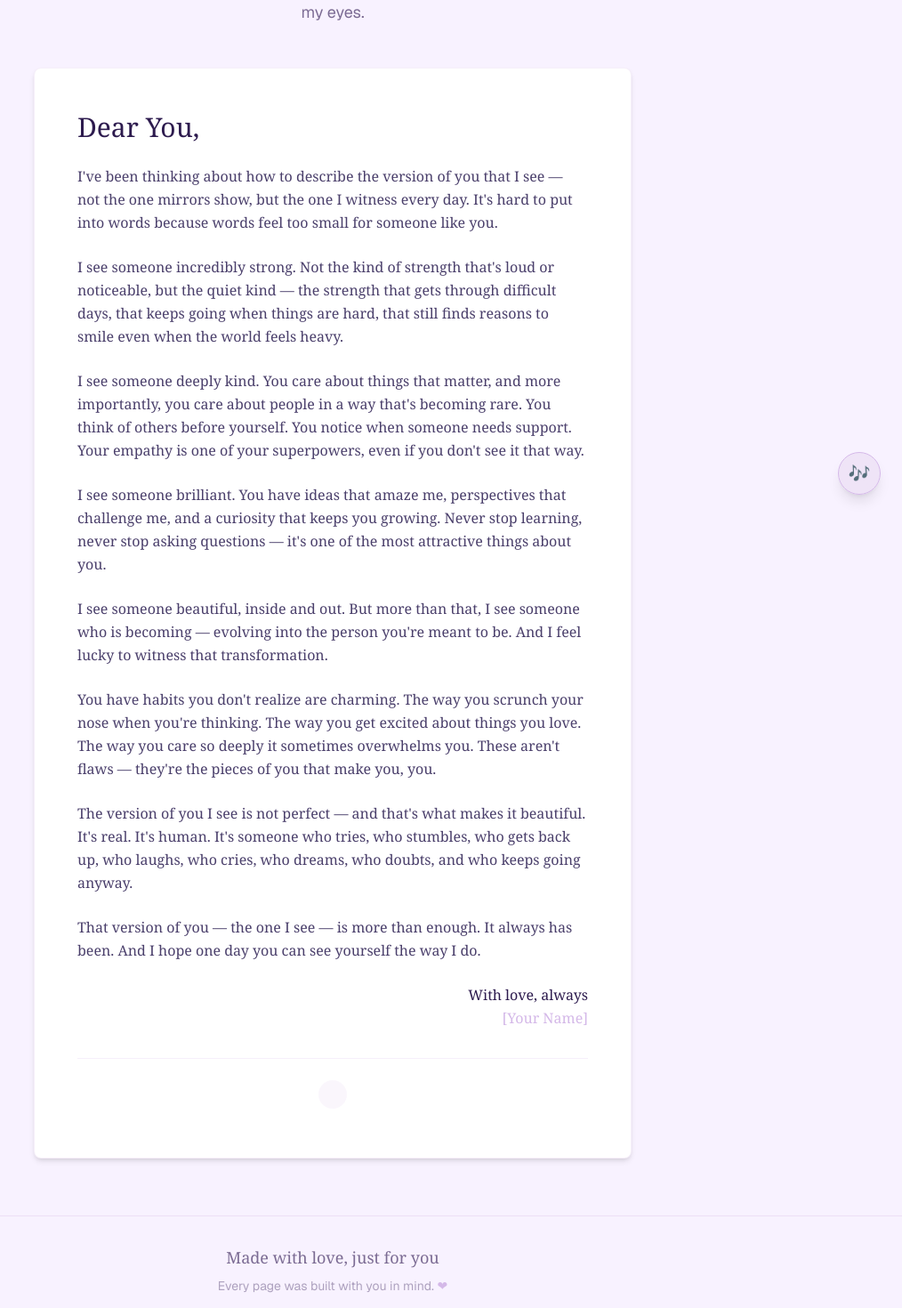
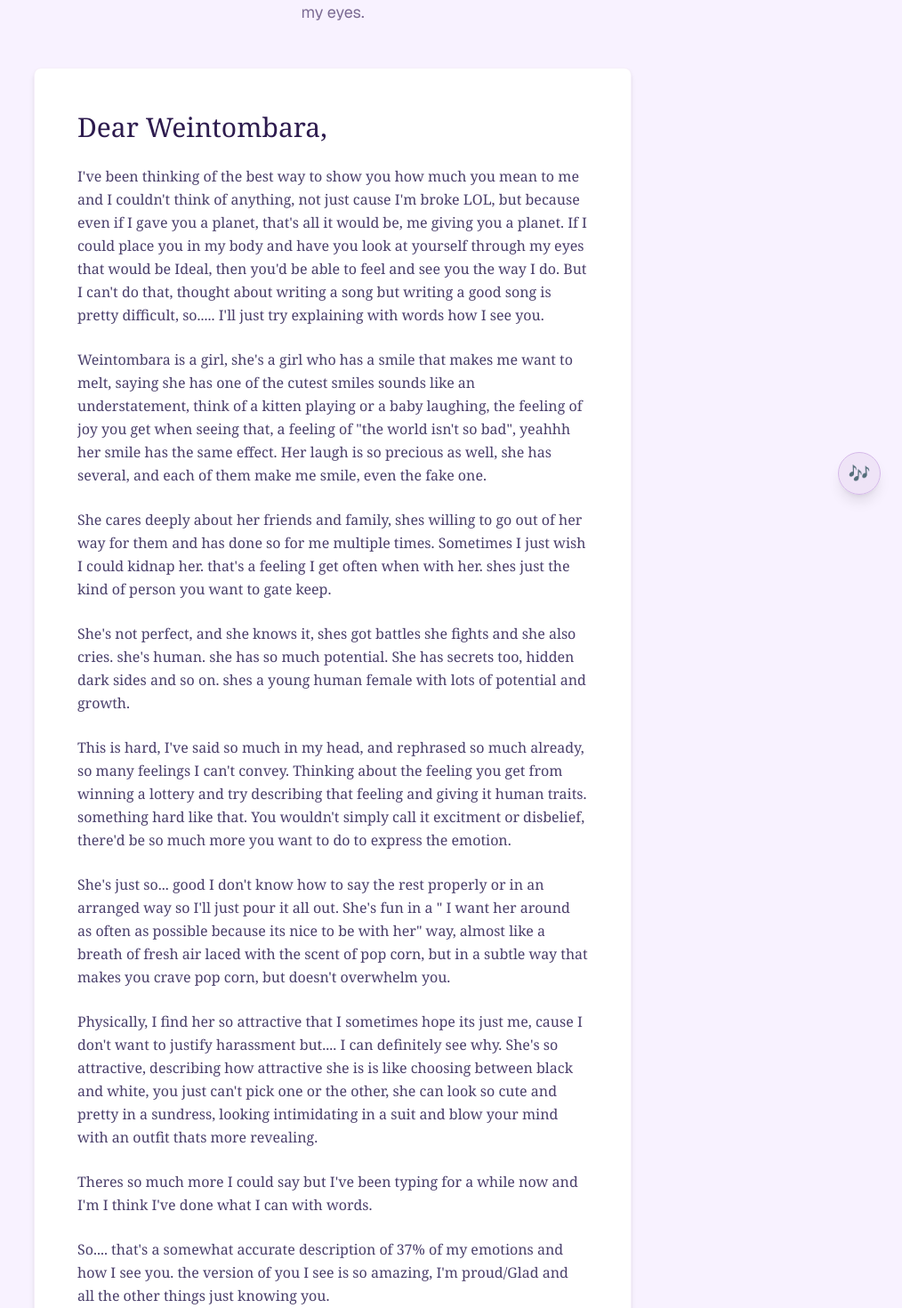
Before and after one commit to SableStack/for-her, a Next.js app: page /version-of-you in a window 1280 px wide. Shown: the part 220-1690 px from the top of the page at 89% size, without its empty margins (266-1280 px from the left). Built offline with nearby package versions, Linux system fonts and the light colour scheme.

Commit message:
Update Version of You letter

```diff
--- a/src/app/version-of-you/page.tsx
+++ b/src/app/version-of-you/page.tsx
@@ -28,64 +28,48 @@ export default function VersionOfYouPage() {
       >
         <div className="prose prose-ink max-w-none">
           <div className="font-serif text-ink-light space-y-6 leading-relaxed">
-            <p className="text-3xl font-serif text-ink">Dear You,</p>
+            <p className="text-3xl font-serif text-ink">Dear Weintombara,</p>
 
             <p>
-              I&apos;ve been thinking about how to describe the version of you that I see —
-              not the one mirrors show, but the one I witness every day. It&apos;s hard to
-              put into words because words feel too small for someone like you.
+              I've been thinking of the best way to show you how much you mean to me and I couldn't think of anything, not just cause I'm broke LOL, but because even if I gave you a planet, that's all it would be, me giving you a planet. If I could place you in my body and have you look at yourself through my eyes that would be Ideal, then you'd be able to feel and see you the way I do. But I can't do that, thought about writing a song but writing a good song is pretty difficult, so..... I'll just try explaining with words how I see you.
             </p>
 
             <p>
-              I see someone incredibly strong. Not the kind of strength that&apos;s loud or
-            noticeable, but the quiet kind — the strength that gets through difficult
-            days, that keeps going when things are hard, that still finds reasons to
-            smile even when the world feels heavy.
+              Weintombara is a girl, she's a girl who has a smile that makes me want to melt, saying she has one of the cutest smiles sounds like an understatement, think of a kitten playing or a baby laughing, the feeling of joy you get when seeing that, a feeling of "the world isn't so bad", yeahhh her smile has the same effect. Her laugh is so precious as well, she has several, and each of them make me smile, even the fake one.
             </p>
 
             <p>
-              I see someone deeply kind. You care about things that matter, and more
-              importantly, you care about people in a way that&apos;s becoming rare. You
-              think of others before yourself. You notice when someone needs support.
-              Your empathy is one of your superpowers, even if you don&apos;t see it that way.
+              She cares deeply about her friends and family, shes willing to go out of her way for them and has done so for me multiple times. Sometimes I just wish I could kidnap her. that's a feeling I get often when with her. shes just the kind of person you want to gate keep.
             </p>
 
             <p>
-              I see someone brilliant. You have ideas that amaze me, perspectives that
-              challenge me, and a curiosity that keeps you growing. Never stop learning,
-              never stop asking questions — it&apos;s one of the most attractive things
-              about you.
+              She's not perfect, and she knows it, shes got battles she fights and she also cries. she's human. she has so much potential. She has secrets too, hidden dark sides and so on. shes a young human female with lots of potential and growth.
             </p>
 
             <p>
-              I see someone beautiful, inside and out. But more than that, I see someone
-              who is becoming — evolving into the person you&apos;re meant to be. And I
-              feel lucky to witness that transformation.
+              This is hard, I've said so much in my head, and rephrased so much already, so many feelings I can't convey. Thinking about the feeling you get from winning a lottery and try describing that feeling and giving it human traits. something hard like that. You wouldn't simply call it excitment or disbelief, there'd be so much more you want to do to express the emotion.
             </p>
 
             <p>
-              You have habits you don&apos;t realize are charming. The way you scrunch
-              your nose when you&apos;re thinking. The way you get excited about things
-              you love. The way you care so deeply it sometimes overwhelms you.
-              These aren&apos;t flaws — they&apos;re the pieces of you that make you, you.
+              She's just so... good I don't know how to say the rest properly or in an arranged way so I'll just pour it all out. She's fun in a " I want her around as often as possible because its nice to be with her" way, almost like a breath of fresh air laced with the scent of pop corn, but in a subtle way that makes you crave pop corn, but doesn't overwhelm you.
             </p>
 
             <p>
-              The version of you I see is not perfect — and that&apos;s what makes
-              it beautiful. It&apos;s real. It&apos;s human. It&apos;s someone who tries,
-              who stumbles, who gets back up, who laughs, who cries, who dreams,
-              who doubts, and who keeps going anyway.
+              Physically, I find her so attractive that I sometimes hope its just me, cause I don't want to justify harassment but.... I can definitely see why. She's so attractive, describing how attractive she is is like choosing between black and white, you just can't pick one or the other, she can look so cute and pretty in a sundress, looking intimidating in a suit and blow your mind with an outfit thats more revealing.
             </p>
 
             <p>
-              That version of you — the one I see — is more than enough. It always
-              has been. And I hope one day you can see yourself the way I do.
+              Theres so much more I could say but I've been typing for a while now and I'm I think I've done what I can with words.
+            </p>
+
+            <p>
+              So.... that's a somewhat accurate description of 37% of my emotions and how I see you. the version of you I see is so amazing, I'm proud/Glad and all the other things just knowing you.
             </p>
 
             <p className="text-right font-serif text-ink">
-              With love, always
+              with Lots of love
               <br />
-              <span className="text-rose">[Your Name]</span>
+              <span className="text-rose">Oghenemine</span>
             </p>
           </div>
         </div>
```
